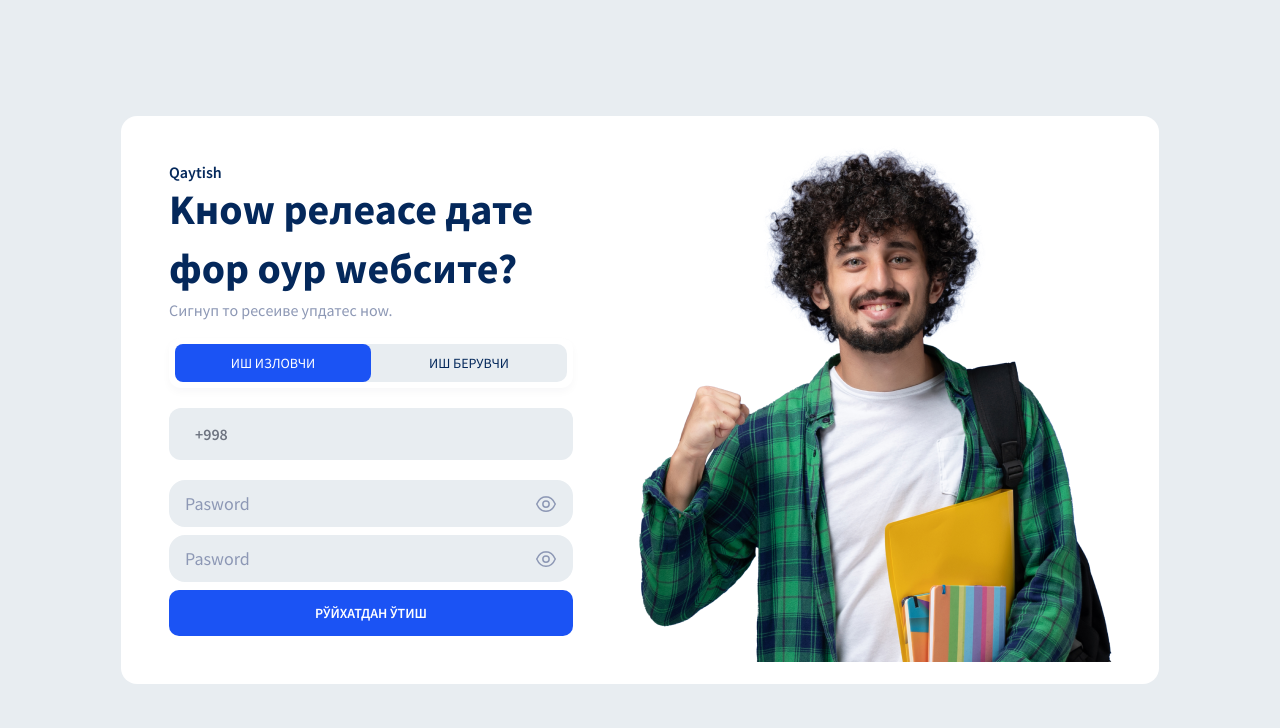
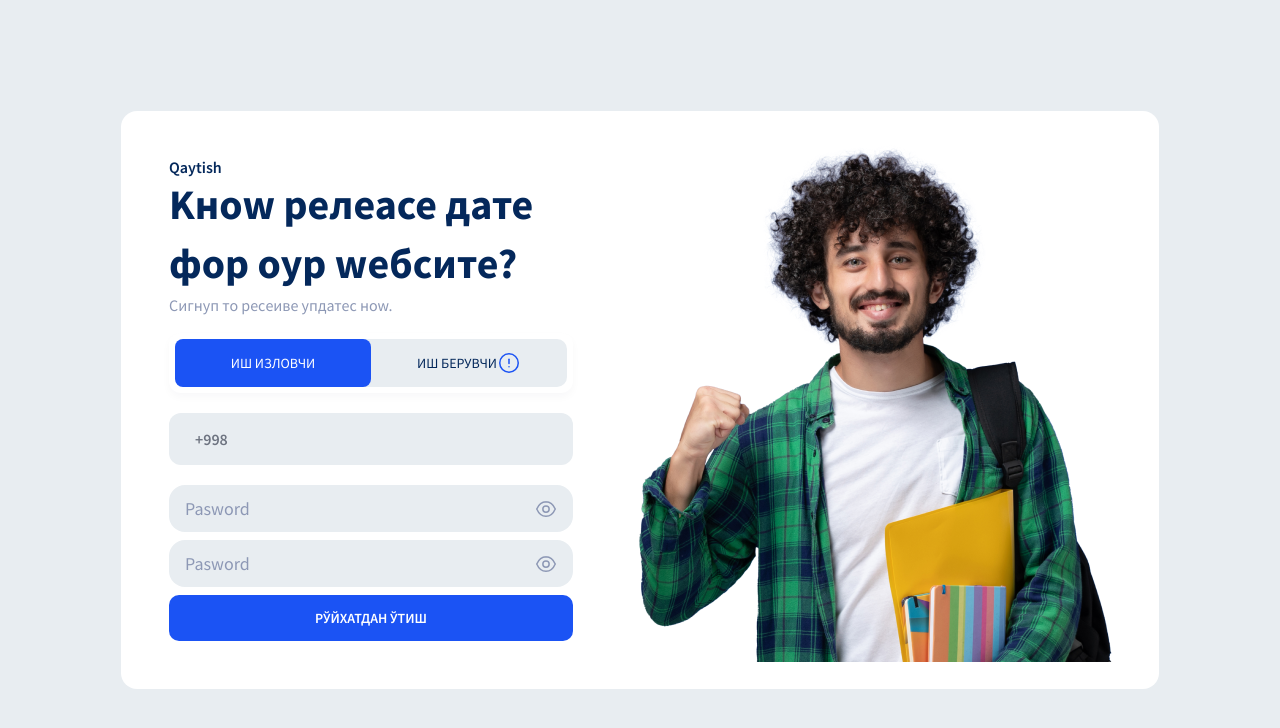
Before and after one commit to mradkhh/teacher_vacans, a React (Create React App) app: page /sign-in/form in a window 1280 px wide. Shown: the top 728 px of the page. Built offline with nearby package versions, Linux system fonts and the light colour scheme; the HTML template or start-up script is replaced by a standard one.

Commit message:
fix SegmentedUI

```diff
--- a/src/components/Inputs/PasswordInput.tsx
+++ b/src/components/Inputs/PasswordInput.tsx
@@ -22,8 +22,8 @@ const PasswordInput: FC<stateProps> = ({ state, setState }) => {
       <svg
         onClick={handlePassword}
       width={24} height={24} viewBox="0 0 24 24" fill="none" xmlns="http://www.w3.org/2000/svg">
-        <path id="Stroke 1" fillRule="evenodd" clipRule="evenodd" d="M15.1614 12.0531C15.1614 13.7991 13.7454 15.2141 11.9994 15.2141C10.2534 15.2141 8.83838 13.7991 8.83838 12.0531C8.83838 10.3061 10.2534 8.89108 11.9994 8.89108C13.7454 8.89108 15.1614 10.3061 15.1614 12.0531Z" stroke={!password ? '#04285B' : '#8D98B5'} strokeWidth="1.5" strokeLinecap="round" strokeLinejoin="round" />
-        <path id="Stroke 3" fillRule="evenodd" clipRule="evenodd" d="M11.998 19.3549C15.806 19.3549 19.289 16.6169 21.25 12.0529C19.289 7.48888 15.806 4.75089 11.998 4.75089H12.002C8.194 4.75089 4.711 7.48888 2.75 12.0529C4.711 16.6169 8.194 19.3549 12.002 19.3549H11.998Z" stroke={!password ? '#04285B' : '#8D98B5'} strokeWidth="1.5" strokeLinecap="round" strokeLinejoin="round" />
+        <path id="Stroke 1" fillRule="evenodd" clipRule="evenodd" d="M15.1614 12.0531C15.1614 13.7991 13.7454 15.2141 11.9994 15.2141C10.2534 15.2141 8.83838 13.7991 8.83838 12.0531C8.83838 10.3061 10.2534 8.89108 11.9994 8.89108C13.7454 8.89108 15.1614 10.3061 15.1614 12.0531Z" stroke={!password ? '#1B53F4' : '#8D98B5'} strokeWidth="1.5" strokeLinecap="round" strokeLinejoin="round" />
+        <path id="Stroke 3" fillRule="evenodd" clipRule="evenodd" d="M11.998 19.3549C15.806 19.3549 19.289 16.6169 21.25 12.0529C19.289 7.48888 15.806 4.75089 11.998 4.75089H12.002C8.194 4.75089 4.711 7.48888 2.75 12.0529C4.711 16.6169 8.194 19.3549 12.002 19.3549H11.998Z" stroke={!password ? '#1B53F4' : '#8D98B5'} strokeWidth="1.5" strokeLinecap="round" strokeLinejoin="round" />
       </svg>
   </div>
  )
--- a/src/components/UI/SegmentedUI2.tsx
+++ b/src/components/UI/SegmentedUI2.tsx
@@ -7,9 +7,15 @@ const SegmentedUI2: FC = () => {
           <div className="segmentContainer">
             <div className="segmented2">
               <input type="radio" name="flight-type" defaultValue="coach" id="coach" defaultChecked/>
-              <label htmlFor="coach">Иш изловчи</label>
+              <label className='flex-center' htmlFor="coach">Иш изловчи</label>
               <input disabled type="radio" name="flight-type" defaultValue="business" id="business"/>
-              <label title='Tez orada' htmlFor="business">Иш берувчи</label>
+              <label className='flex-center' title='Tez orada' htmlFor="business">Иш берувчи
+                <svg style={{cursor: "wait"}}  width={24} height={24} viewBox="0 0 24 24" fill="none" xmlns="http://www.w3.org/2000/svg">
+                  <path id="Stroke 1" fillRule="evenodd" clipRule="evenodd" d="M12 2.75009C17.108 2.75009 21.25 6.89109 21.25 12.0001C21.25 17.1081 17.108 21.2501 12 21.2501C6.891 21.2501 2.75 17.1081 2.75 12.0001C2.75 6.89109 6.891 2.75009 12 2.75009Z" stroke="#1B53F4" strokeWidth="1.5" strokeLinecap="round" strokeLinejoin="round" />
+                  <path id="Stroke 3" d="M11.9951 8.20419V12.6232" stroke="#1B53F4" strokeWidth="1.5" strokeLinecap="round" strokeLinejoin="round" />
+                  <path id="Stroke 5" d="M11.995 15.7961H12.005" stroke="#1B53F4" strokeWidth="1.5" strokeLinecap="round" strokeLinejoin="round" />
+                </svg>
+              </label>
             </div>
           </div>
       </div>
```
Also changed, not shown: src/static/images/svg/Danger.svg (added).
